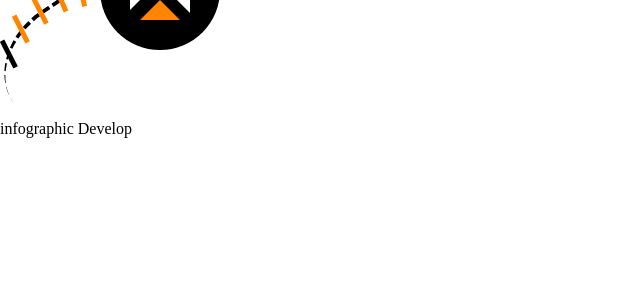
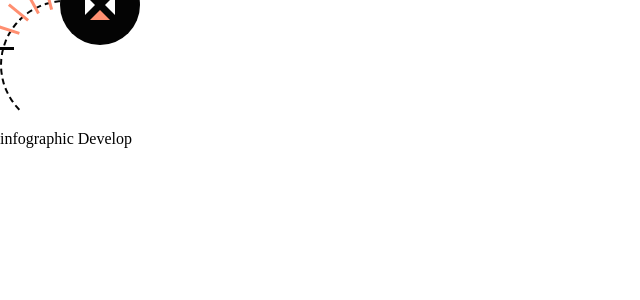
Before and after one commit to EstiBv/portfolio, a React (Create React App) app in the folder my-portfolio/: page /#/project/develop in a window 1280 px wide. Shown: the top 300 px of the page, without its empty margins (0-640 px from the left). Built offline with nearby package versions, Linux system fonts and the light colour scheme.

Commit message:
fix sphere infographic develop

```diff
--- a/my-portfolio/src/stylesheets/pages/indexInfo/infoDevelop.scss
+++ b/my-portfolio/src/stylesheets/pages/indexInfo/infoDevelop.scss
@@ -4,109 +4,117 @@
 .container {
   display: flex;
   &__circleArea {
-    height: 120px;
-    width: 120px;
+    height: 80px;
+    width: 80px;
     border-radius: 50%;
-    background-color: black;
+    background-color: $color-primary;
     z-index: 1;
     position: relative;
-    bottom: 70px;
-    left: -50px;
+    bottom: 35px;
+    left: -30px;
   }
   &__stackArea {
-    width: 150px;
-    border-radius: 50%;
-    border-top: 4px dashed black;
-    border-top-right-radius: 48px;
-    position: relative;
-    display: inline-block;
-    transform: rotate(326deg);
+    width: 90px;
+    height: 130px;
+    border: 2px solid $color-primary;
+    border-radius: 100px 0 0 100px;
+    border-right: thin;
+    border-left: 2px dashed $color-primary;
+    border-top: 2px dashed $color-primary;
+    border-bottom: 2px solid transparent;
+    border-top: 2px dashed #040404;
+
+    // width: 150px;
+    // border-radius: 45%;
+    // border-top: 2px dashed $color-primary;
+    // border-top-right-radius: 48px;
+    // position: relative;
+    // display: inline-block;
+    // transform: rotate(300deg);
     &-line0 {
-      height: 30px;
-      width: 5px;
-      background-color: #000;
+      height: 25px;
+      width: 3px;
+      background-color: $color-primary;
       position: relative;
       display: inline-block;
-      left: 21px;
-      top: -1px;
-      transform: rotate(0.52turn);
+      left: -2px;
+      top: 34px;
+      transform: rotate(0.25turn);
     }
     &-line1 {
-      height: 30px;
-      width: 5px;
-      background-color: #ff8400;
+      height: 25px;
+      width: 3px;
+      background-color: $color-secondary;
       position: relative;
       display: inline-block;
-      left: 40px;
-      bottom: 15px;
-      transform: rotate(0.52turn);
+      left: 1px;
+      bottom: -15px;
+      transform: rotate(0.3turn);
     }
     &-line2 {
-      height: 30px;
-      width: 5px;
-      background-color: #ff8400;
+      height: 25px;
+      width: 3px;
+      background-color: $color-secondary;
       position: relative;
       display: inline-block;
-      left: 61px;
-      bottom: 20px;
-      transform: rotate(0.52turn);
+      left: 9px;
+      bottom: 2px;
+      transform: rotate(0.86turn);
     }
     &-line3 {
-      height: 30px;
-      width: 5px;
-      background-color: #ff8400;
+      height: 25px;
+      width: 3px;
+      background-color: $color-secondary;
       position: relative;
       display: inline-block;
-      left: 80px;
-      bottom: 19px;
-      transform: rotate(0.53turn);
+      left: 20px;
+      bottom: 12px;
+      transform: rotate(0.42turn);
     }
     &-line4 {
-      height: 30px;
-      width: 5px;
-      background-color: #ff8400;
+      height: 25px;
+      width: 3px;
+      background-color: $color-secondary;
       position: relative;
       display: inline-block;
-      left: 96px;
-      bottom: 12px;
-      transform: rotate(0.56turn);
+      left: 33px;
+      bottom: 17px;
+      transform: rotate(0.46turn);
     }
   }
   .triangle1 {
     border-style: solid;
-    border-width: 20px 0px 20px 20px;
-    border-color: transparent transparent transparent #fff;
+    border-width: 10px 0px 10px 10px;
+    border-color: transparent transparent transparent $color-white;
     position: relative;
     display: inline-block;
-    top: 40px;
-    left: 30px;
+    top: 30px;
+    left: 25px;
   }
   .triangle2 {
     border-style: solid;
-    border-width: 20px 20px 0px 20px;
-    border-color: #fff transparent transparent transparent;
+    border-width: 10px 10px 0px 10px;
+    border-color: $color-white transparent transparent transparent;
     position: relative;
     display: inline-block;
-    top: 10px;
+    top: 15px;
     left: 20px;
   }
   .triangle3 {
     border-style: solid;
-    border-width: 0px 20px 20px 20px;
-    border-color: transparent transparent #ff8400 transparent;
+    border-width: 0px 10px 10px 10px;
+    border-color: transparent transparent $color-secondary transparent;
     position: relative;
     display: inline-block;
-    top: 50px;
-    left: -30px;
-    margin-left: 10px;
+    top: 35px;
   }
   .triangle4 {
     border-style: solid;
-    border-width: 20px 20px 20px 0px;
-    border-color: transparent #fff transparent transparent;
+    border-width: 10px 10px 10px 0px;
+    border-color: transparent $color-white transparent transparent;
     position: relative;
-    top: -1px;
-    left: 70px;
+    top: 30px;
+    left: -5px;
     display: inline-block;
   }
 }
```
